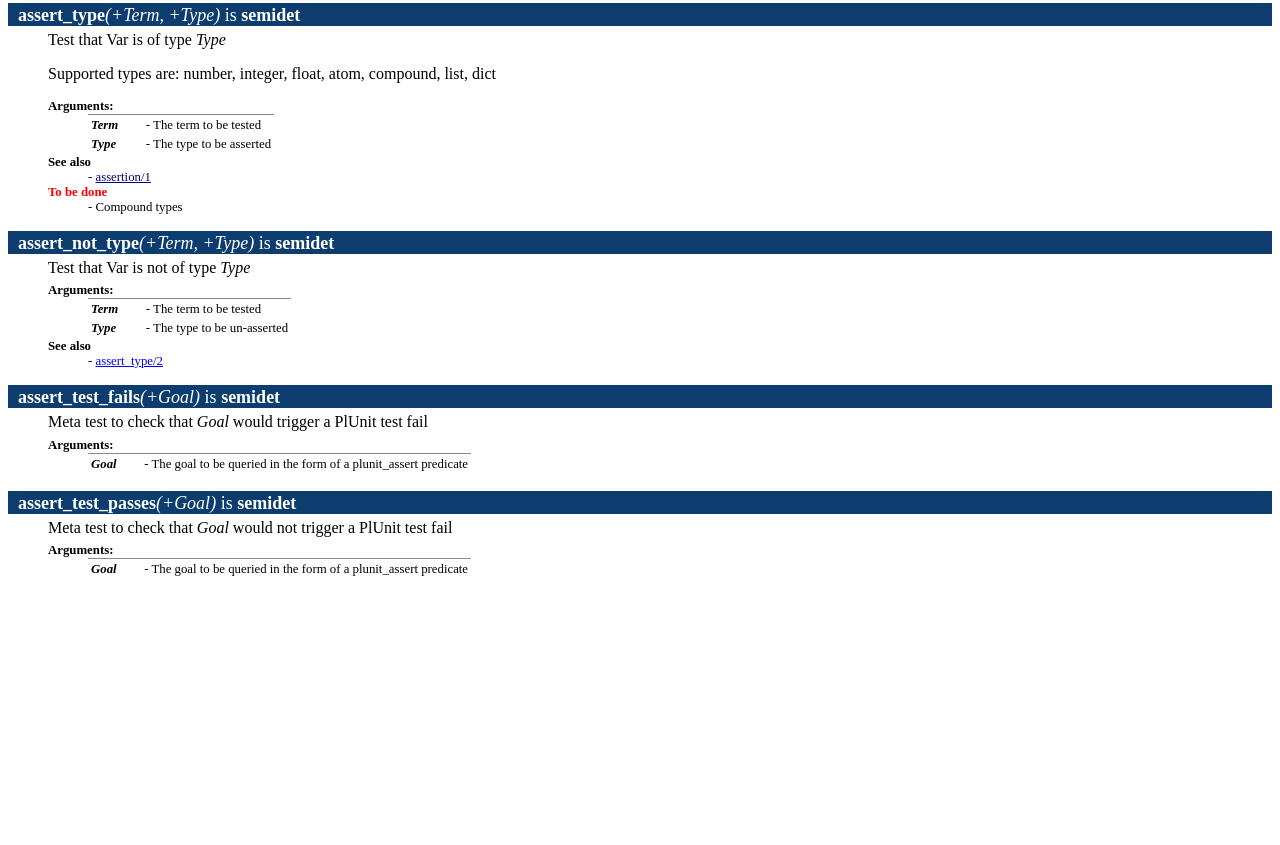
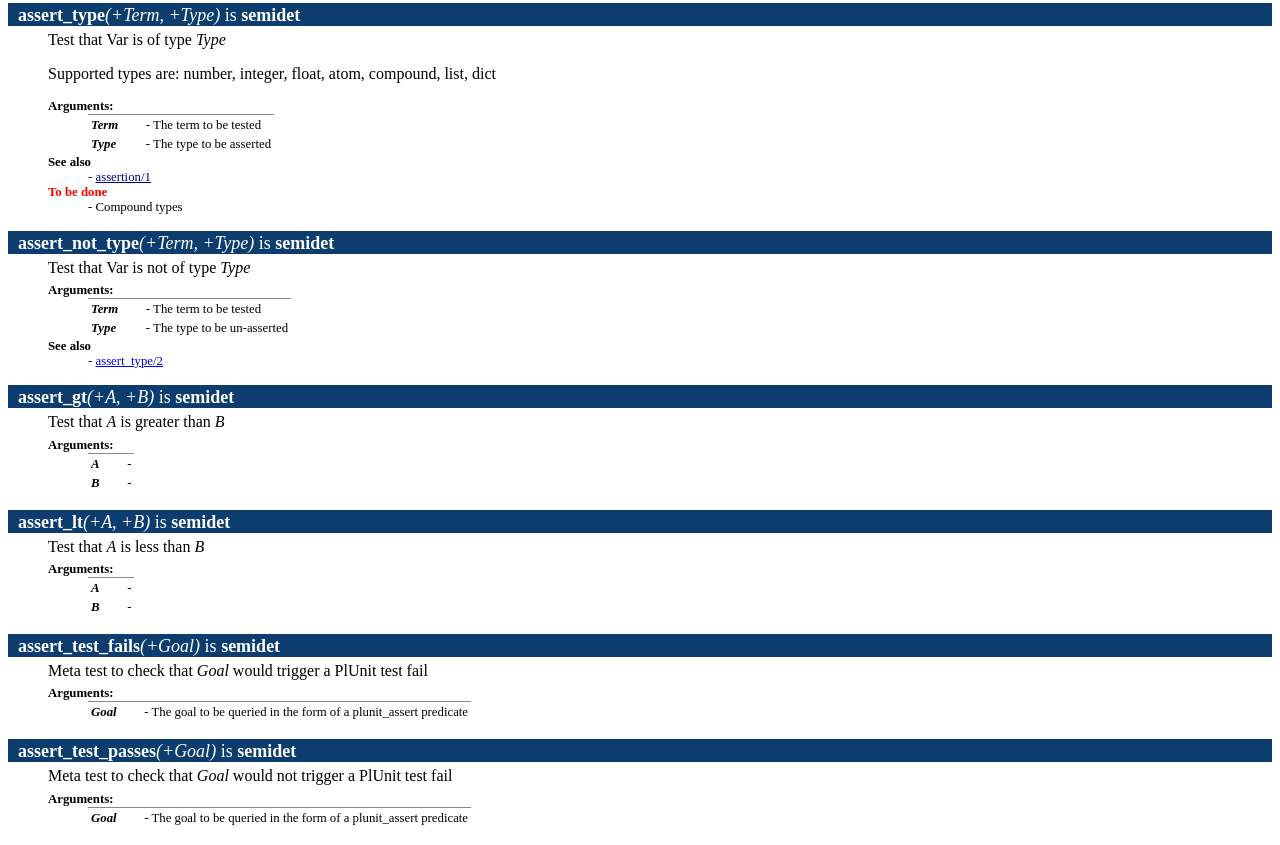
Before and after one commit to simonharris/plunit_assert, a plain HTML site: page plunit_assert.html in a window 1280 px wide. Shown: the part 1970-2815 px from the top of the page. Before the commit the page ends 2566 px from the top, so only its background shows below. Drawn offline with Linux system fonts and the light colour scheme.

Commit message:
deploy: 1105e3ad0429d1632bf9f0d91473ceece126b5d9

```diff
--- a/plunit_assert.html
+++ b/plunit_assert.html
@@ -232,6 +232,34 @@ Supported types are: number, integer, float, atom, compound, list, dict</p>
 </dl>
 
 </dd>
+<dt class="pubdef"><span style="float:right">&nbsp;</span><a name="assert_gt/2"><b class="pred">assert_gt</b><var class="arglist">(+A, +B)</var></a> is <b class="det">semidet</b></dt><dd class="defbody">Test that <var>A</var> is greater than <var>B</var>
+
+<dl class="tags">
+<dt class="tag">Arguments:</dt><dd>
+
+<table class="arglist">
+<tr><td><var>A</var></td><td class="argdescr">- </td></tr>
+<tr><td><var>B</var></td><td class="argdescr">- </td></tr>
+</table>
+
+</dd>
+</dl>
+
+</dd>
+<dt class="pubdef"><span style="float:right">&nbsp;</span><a name="assert_lt/2"><b class="pred">assert_lt</b><var class="arglist">(+A, +B)</var></a> is <b class="det">semidet</b></dt><dd class="defbody">Test that <var>A</var> is less than <var>B</var>
+
+<dl class="tags">
+<dt class="tag">Arguments:</dt><dd>
+
+<table class="arglist">
+<tr><td><var>A</var></td><td class="argdescr">- </td></tr>
+<tr><td><var>B</var></td><td class="argdescr">- </td></tr>
+</table>
+
+</dd>
+</dl>
+
+</dd>
 <dt class="pubdef"><span style="float:right">&nbsp;</span><a name="assert_test_fails/1"><b class="pred">assert_test_fails</b><var class="arglist">(+Goal)</var></a> is <b class="det">semidet</b></dt><dd class="defbody">Meta test to check that <var>Goal</var> would trigger a PlUnit test fail
 
 <dl class="tags">
```
Also changed, not shown: index.html (+2 -0 lines).
